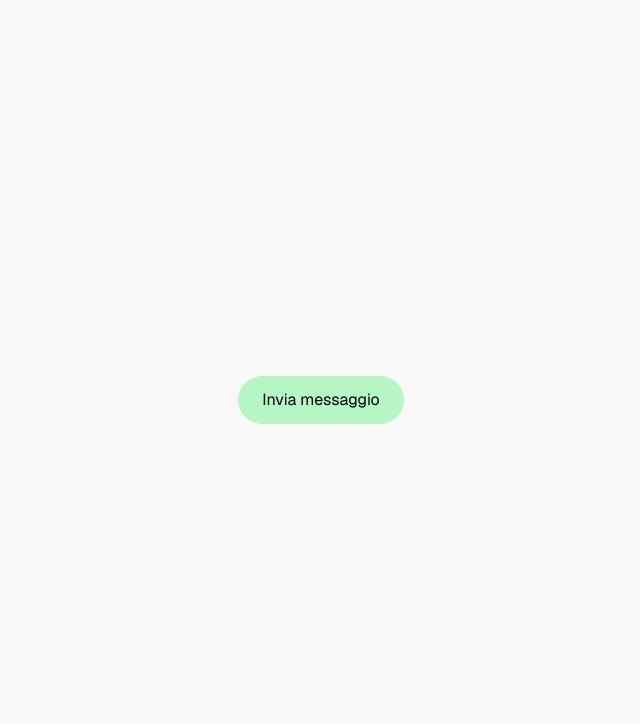
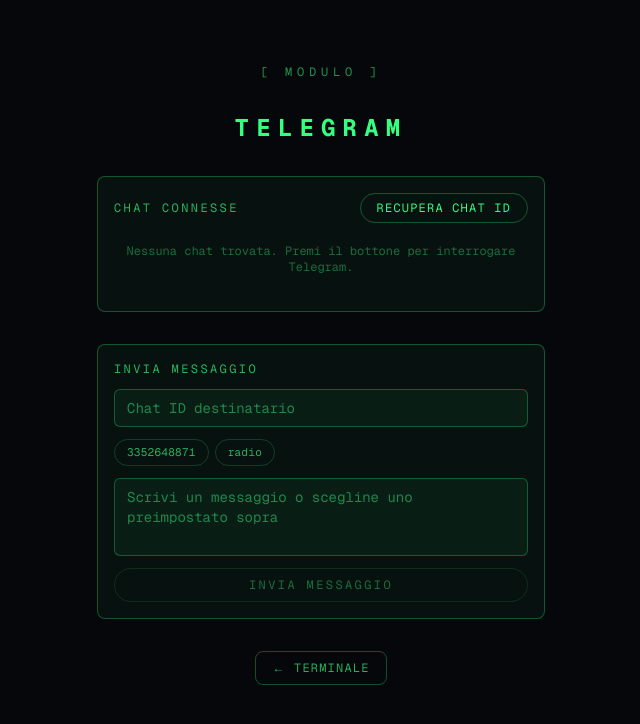
Before and after one commit to Labiless/nikita-bday, a Next.js app: page /telegram in a window 1280 px wide. Shown: the top 724 px of the page, without its empty margins (319-959 px from the left). Built offline with nearby package versions, Linux system fonts and the light colour scheme.

Commit message:
feat: added telegram connetion id and qrcode

```diff
--- a/package.json
+++ b/package.json
@@ -10,6 +10,7 @@
   },
   "dependencies": {
     "next": "16.3.4",
+    "qrcode.react": "^4.2.0",
     "react": "19.2.8",
     "react-dom": "19.2.8"
   },
--- a/src/app/api/telegram/route.ts
+++ b/src/app/api/telegram/route.ts
@@ -1,12 +1,12 @@
 import { NextRequest, NextResponse } from "next/server";
 
-async function sendTelegramMessage(text: string) {
+async function sendTelegramMessage(text: string, chatId?: string) {
   const botToken = process.env.TELEGRAM_BOT_TOKEN;
-  const chatId = process.env.TELEGRAM_CHAT_ID;
+  const targetChatId = chatId || process.env.TELEGRAM_CHAT_ID;
 
-  if (!botToken || !chatId) {
+  if (!botToken || !targetChatId) {
     throw new Error(
-      "Missing TELEGRAM_BOT_TOKEN or TELEGRAM_CHAT_ID environment variables"
+      "Missing TELEGRAM_BOT_TOKEN, or no chat id provided (env TELEGRAM_CHAT_ID or explicit chatId)"
     );
   }
 
@@ -15,7 +15,7 @@ async function sendTelegramMessage(text: string) {
     {
       method: "POST",
       headers: { "Content-Type": "application/json" },
-      body: JSON.stringify({ chat_id: chatId, text }),
+      body: JSON.stringify({ chat_id: targetChatId, text }),
     }
   );
 
@@ -30,9 +30,10 @@ async function sendTelegramMessage(text: string) {
 export async function GET(request: NextRequest) {
   const message =
     request.nextUrl.searchParams.get("message") ?? "Hello from Next.js!";
+  const chatId = request.nextUrl.searchParams.get("chatId") ?? undefined;
 
   try {
-    await sendTelegramMessage(message);
+    await sendTelegramMessage(message, chatId);
     return NextResponse.json({ success: true });
   } catch (error) {
     return NextResponse.json(
@@ -45,9 +46,10 @@ export async function GET(request: NextRequest) {
 export async function POST(request: NextRequest) {
   const body = await request.json().catch(() => ({}));
   const message = body.message ?? "Hello from Next.js!";
+  const chatId = body.chatId ?? undefined;
 
   try {
-    await sendTelegramMessage(message);
+    await sendTelegramMessage(message, chatId);
     return NextResponse.json({ success: true });
   } catch (error) {
     return NextResponse.json(
--- /dev/null
+++ b/src/app/api/telegram/updates/route.ts
@@ -0,0 +1,73 @@
+import { NextResponse } from "next/server";
+
+export const dynamic = "force-dynamic";
+
+interface TelegramChat {
+  id: number;
+  type: string;
+  first_name?: string;
+  last_name?: string;
+  username?: string;
+  title?: string;
+}
+
+interface ChatSummary {
+  id: number;
+  type: string;
+  name: string;
+  lastMessage: string;
+  date: number;
+}
+
+export async function GET() {
+  const botToken = process.env.TELEGRAM_BOT_TOKEN;
+
+  if (!botToken) {
+    return NextResponse.json(
+      { success: false, error: "Missing TELEGRAM_BOT_TOKEN environment variable" },
+      { status: 500 }
+    );
+  }
+
+  try {
+    const res = await fetch(
+      `https://api.telegram.org/bot${botToken}/getUpdates`,
+      { cache: "no-store" }
+    );
+    const data = await res.json();
+
+    if (!res.ok || !data.ok) {
+      throw new Error(data.description || "Telegram API error");
+    }
+
+    const chatsById = new Map<number, ChatSummary>();
+
+    for (const update of data.result ?? []) {
+      const message = update.message ?? update.edited_message;
+      const chat: TelegramChat | undefined = message?.chat;
+      if (!chat) continue;
+
+      const name =
+        [chat.first_name, chat.last_name].filter(Boolean).join(" ") ||
+        chat.username ||
+        chat.title ||
+        String(chat.id);
+
+      chatsById.set(chat.id, {
+        id: chat.id,
+        type: chat.type,
+        name,
+        lastMessage: message.text ?? "",
+        date: message.date ?? 0,
+      });
+    }
+
+    const chats = Array.from(chatsById.values()).sort((a, b) => b.date - a.date);
+    return NextResponse.json({ success: true, chats });
+  } catch (error) {
+    return NextResponse.json(
+      { success: false, error: (error as Error).message },
+      { status: 500 }
+    );
+  }
+}
--- a/src/app/page.tsx
+++ b/src/app/page.tsx
@@ -100,7 +100,7 @@ export default function Home() {
         <p className="text-xs tracking-[0.4em] text-accent/60">
           [ CONNESSIONE SICURA STABILITA ]
         </p>
-        <h1 className="text-2xl font-bold tracking-[0.3em]">DEPARTMENT 7</h1>
+        <h1 className="text-2xl font-bold tracking-[0.3em]">DEPARTMENT 7 OS</h1>
         <div className="flex items-center gap-2 text-xs text-accent/70">
           <span className="h-1.5 w-1.5 rounded-full bg-accent blink" />
           <span>SISTEMA ONLINE</span>
--- a/src/app/telegram/page.tsx
+++ b/src/app/telegram/page.tsx
@@ -1,44 +1,179 @@
 "use client";
 
+import Link from "next/link";
 import { useState } from "react";
+import { PRESET_MESSAGES } from "@/lib/telegram-messages";
+
+interface ChatSummary {
+  id: number;
+  type: string;
+  name: string;
+  lastMessage: string;
+  date: number;
+}
 
 export default function TelegramPage() {
-  const [status, setStatus] = useState<"idle" | "sending" | "sent" | "error">(
-    "idle"
-  );
+  const [chats, setChats] = useState<ChatSummary[]>([]);
+  const [loadingChats, setLoadingChats] = useState(false);
+  const [chatsError, setChatsError] = useState<string | null>(null);
 
-  async function handleClick() {
-    setStatus("sending");
+  const [chatId, setChatId] = useState("");
+  const [message, setMessage] = useState("");
+  const [sendStatus, setSendStatus] = useState<
+    "idle" | "sending" | "sent" | "error"
+  >("idle");
+  const [sendError, setSendError] = useState<string | null>(null);
+
+  async function fetchChats() {
+    setLoadingChats(true);
+    setChatsError(null);
+    try {
+      const res = await fetch("/api/telegram/updates");
+      const data = await res.json();
+      if (!data.success) throw new Error(data.error ?? "Errore sconosciuto");
+      setChats(data.chats ?? []);
+    } catch (error) {
+      setChatsError((error as Error).message);
+    } finally {
+      setLoadingChats(false);
+    }
+  }
+
+  async function handleSend() {
+    setSendStatus("sending");
+    setSendError(null);
     try {
       const res = await fetch("/api/telegram", {
         method: "POST",
         headers: { "Content-Type": "application/json" },
-        body: JSON.stringify({ message: "Hello World" }),
+        body: JSON.stringify({
+          message: message.trim(),
+          chatId: chatId.trim() || undefined,
+        }),
       });
       const data = await res.json();
-      setStatus(data.success ? "sent" : "error");
-    } catch {
-      setStatus("error");
+      if (!data.success) throw new Error(data.error ?? "Errore sconosciuto");
+      setSendStatus("sent");
+    } catch (error) {
+      setSendError((error as Error).message);
+      setSendStatus("error");
     }
   }
 
   return (
-    <div className="flex flex-1 flex-col items-center justify-center gap-4 bg-zinc-50 font-sans dark:bg-black">
-      <button
-        onClick={handleClick}
-        disabled={status === "sending"}
-        className="rounded-full bg-foreground px-6 py-3 text-background transition-colors hover:bg-[#383838] disabled:opacity-50 dark:hover:bg-[#ccc]"
+    <div className="flex flex-1 flex-col items-center gap-8 px-6 py-16 text-accent">
+      <p className="text-xs tracking-[0.4em] text-accent/60">[ MODULO ]</p>
+      <h1 className="text-2xl font-bold tracking-[0.3em]">TELEGRAM</h1>
+
+      <div className="flex w-full max-w-md flex-col gap-3 rounded-lg border border-accent/30 bg-accent/5 p-4">
+        <div className="flex items-center justify-between">
+          <span className="text-xs tracking-[0.2em] text-accent/70">
+            CHAT CONNESSE
+          </span>
+          <button
+            onClick={fetchChats}
+            disabled={loadingChats}
+            className="rounded-full border border-accent/30 px-4 py-1.5 text-xs tracking-widest transition-colors hover:border-accent hover:text-accent disabled:opacity-50"
+          >
+            {loadingChats ? "..." : "RECUPERA CHAT ID"}
+          </button>
+        </div>
+
+        {chatsError && (
+          <p className="text-xs text-red-400">{chatsError}</p>
+        )}
+
+        {!chatsError && chats.length === 0 && !loadingChats && (
+          <p className="py-2 text-center text-xs text-accent/40">
+            Nessuna chat trovata. Premi il bottone per interrogare Telegram.
+          </p>
+        )}
+
+        <div className="flex max-h-52 flex-col gap-1.5 overflow-y-auto">
+          {chats.map((chat) => (
+            <button
+              key={chat.id}
+              onClick={() => setChatId(String(chat.id))}
+              className={`flex flex-col rounded-md border px-3 py-2 text-left text-xs transition-colors ${
+                chatId === String(chat.id)
+                  ? "border-accent bg-accent/15"
+                  : "border-accent/20 hover:border-accent/50 hover:bg-accent/10"
+              }`}
+            >
+              <span className="flex items-center justify-between">
+                <span className="font-semibold">{chat.name}</span>
+                <span className="text-accent/50">{chat.id}</span>
+              </span>
+              {chat.lastMessage && (
+                <span className="truncate text-accent/40">
+                  {chat.lastMessage}
+                </span>
+              )}
+            </button>
+          ))}
+        </div>
+      </div>
+
+      <div className="flex w-full max-w-md flex-col gap-3 rounded-lg border border-accent/30 bg-accent/5 p-4">
+        <span className="text-xs tracking-[0.2em] text-accent/70">
+          INVIA MESSAGGIO
+        </span>
+
+        <input
+          value={chatId}
+          onChange={(e) => setChatId(e.target.value)}
+          placeholder="Chat ID destinatario"
+          className="w-full rounded-md border border-accent/30 bg-accent/5 px-3 py-2 text-sm outline-none transition-colors focus:border-accent"
+        />
+
+        {PRESET_MESSAGES.length > 0 && (
+          <div className="flex flex-wrap gap-1.5">
+            {PRESET_MESSAGES.map((preset) => (
+              <button
+                key={preset.label}
+                onClick={() => setMessage(preset.text)}
+                className={`rounded-full border px-3 py-1 text-[11px] tracking-wide transition-colors ${
+                  message === preset.text
+                    ? "border-accent bg-accent/15"
+                    : "border-accent/20 text-accent/70 hover:border-accent/50 hover:bg-accent/10"
+                }`}
+              >
+                {preset.label}
+              </button>
+            ))}
+          </div>
+        )}
+
+        <textarea
+          value={message}
+          onChange={(e) => setMessage(e.target.value)}
+          placeholder="Scrivi un messaggio o scegline uno preimpostato sopra"
+          rows={3}
+          className="w-full resize-none rounded-md border border-accent/30 bg-accent/5 px-3 py-2 text-sm outline-none transition-colors focus:border-accent"
+        />
+
+        <button
+          onClick={handleSend}
+          disabled={sendStatus === "sending" || !chatId.trim() || !message.trim()}
+          className="rounded-full border border-accent/30 px-6 py-2 text-xs tracking-[0.2em] transition-colors hover:border-accent hover:text-accent disabled:opacity-40"
+        >
+          {sendStatus === "sending" ? "INVIO..." : "INVIA MESSAGGIO"}
+        </button>
+
+        {sendStatus === "sent" && (
+          <p className="text-xs text-accent">Messaggio inviato!</p>
+        )}
+        {sendStatus === "error" && (
+          <p className="text-xs text-red-400">{sendError}</p>
+        )}
+      </div>
+
+      <Link
+        href="/"
+        className="rounded-lg border border-accent/30 px-4 py-2 text-xs tracking-widest text-accent/70 transition-colors hover:border-accent hover:text-accent"
       >
-        {status === "sending" ? "Invio..." : "Invia messaggio"}
-      </button>
-      {status === "sent" && (
-        <p className="text-green-600 dark:text-green-400">Messaggio inviato!</p>
-      )}
-      {status === "error" && (
-        <p className="text-red-600 dark:text-red-400">
-          Errore nell&apos;invio del messaggio.
-        </p>
-      )}
+        ← TERMINALE
+      </Link>
     </div>
   );
 }
--- a/src/app/texel/page.tsx
+++ b/src/app/texel/page.tsx
@@ -1,9 +1,38 @@
+"use client";
+
+import Link from "next/link";
+import { QRCodeSVG } from "qrcode.react";
+import { TELEGRAM_BOT_LINK } from "@/lib/telegram-bot";
+
 export default function Texel() {
   return (
-    <div className="flex flex-1 items-center justify-center bg-zinc-50 font-sans dark:bg-black">
-      <h1 className="text-3xl font-semibold text-black dark:text-zinc-50">
-        Hello World
-      </h1>
+    <div className="flex flex-1 flex-col items-center justify-center gap-8 px-6 py-16 text-accent">
+      <p className="text-xs tracking-[0.4em] text-accent/60">
+        [ CANALE SICURO ]
+      </p>
+
+      <div className="rounded-lg border border-accent/30 bg-accent/5 p-6">
+        <div className="rounded-md bg-accent/10 p-3">
+          <QRCodeSVG
+            value={TELEGRAM_BOT_LINK}
+            size={200}
+            bgColor="transparent"
+            fgColor="currentColor"
+            className="text-accent"
+          />
+        </div>
+      </div>
+
+      <p className="max-w-xs text-center text-xs tracking-widest text-accent/60">
+        INQUADRA IL CODICE PER STABILIRE IL CONTATTO
+      </p>
+
+      <Link
+        href="/"
+        className="rounded-lg border border-accent/30 px-4 py-2 text-xs tracking-widest text-accent/70 transition-colors hover:border-accent hover:text-accent"
+      >
+        ← TERMINALE
+      </Link>
     </div>
   );
 }
--- /dev/null
+++ b/src/lib/telegram-bot.ts
@@ -0,0 +1,2 @@
+export const TELEGRAM_BOT_USERNAME = "DEPARTMENT7_bot";
+export const TELEGRAM_BOT_LINK = `https://t.me/${TELEGRAM_BOT_USERNAME}`;
--- /dev/null
+++ b/src/lib/telegram-messages.ts
@@ -0,0 +1,9 @@
+export interface PresetMessage {
+  label: string;
+  text: string;
+}
+
+export const PRESET_MESSAGES: PresetMessage[] = [
+  { label: "3352648871", text: "CALL THIS NUMBER FROM THE OS 3352648871" },
+    { label: "radio", text: "WARNING AGENT N.: The files in your possession are CRITICAL and protected by a frequency encryption key. Switch on the radio and scan the airwaves for hidden signals: only by intercepting the correct frequencies will you obtain the code to unlock access to these HIGHLY SENSITIVE documents." },
+];
```
Also changed, not shown: 1 other file (tests, documents, lock files or other folders).
